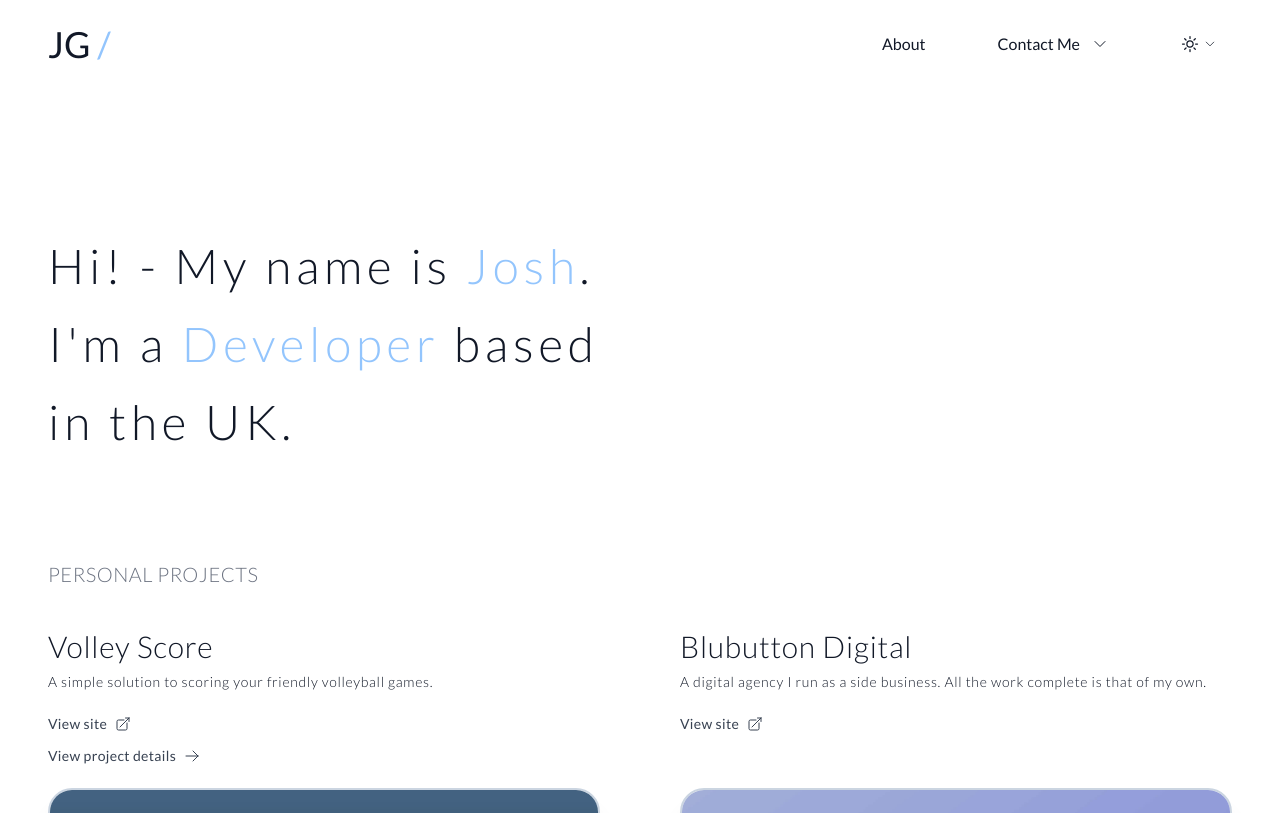
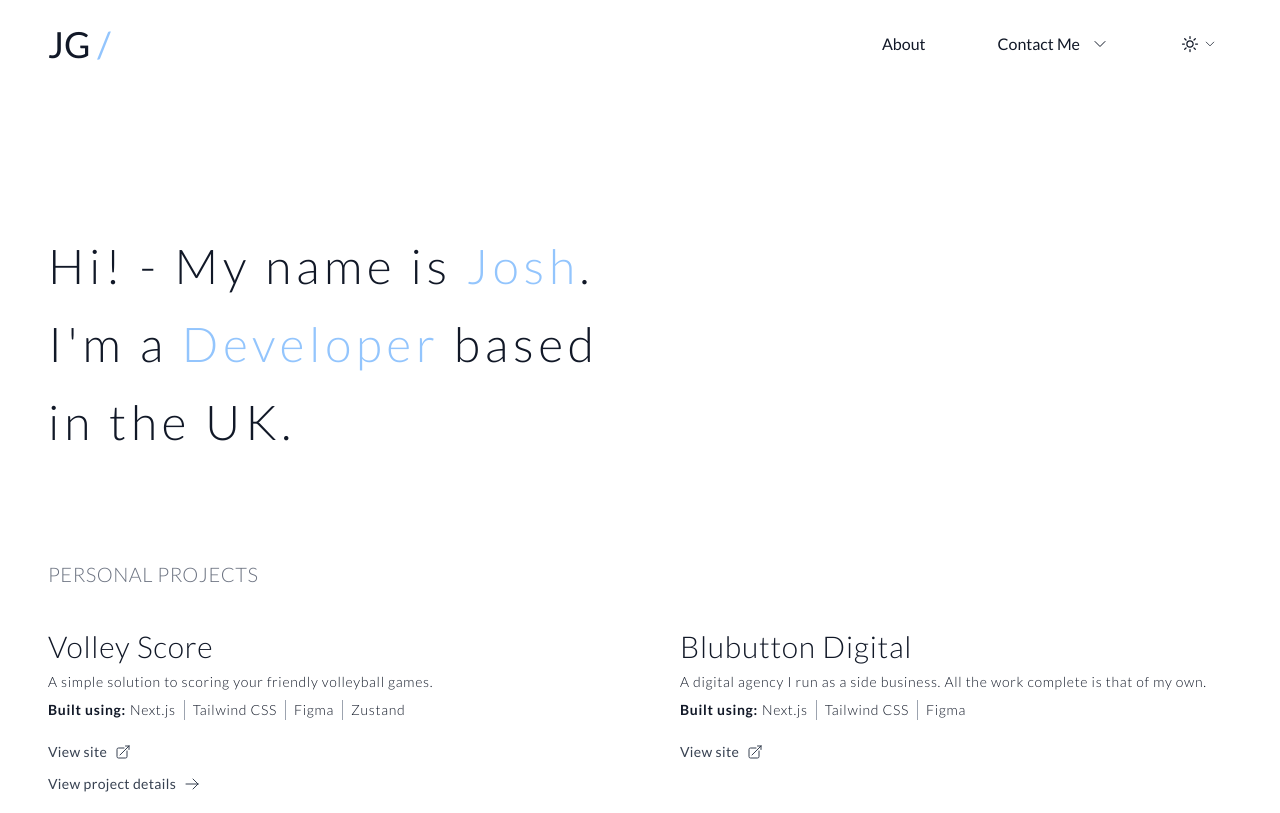
Before and after one commit to jgretton/joshgretton-portfolio, a Next.js app: page / in a window 1280 px wide. Shown: the top 813 px of the page. Built offline with nearby package versions, Linux system fonts and the light colour scheme.

Commit message:
Added built with tag

```diff
--- a/app/page.js
+++ b/app/page.js
@@ -43,6 +43,7 @@ export default function Home() {
                   slug,
                   small_description,
                   more_detail,
+                  built_with,
                 } = item;
                 return (
                   <article key={index} className="relative h-full w-full">
@@ -58,6 +59,7 @@ export default function Home() {
                       small_description={small_description}
                       personal
                       more_detail={more_detail}
+                      built_with={built_with}
                     />
                   </article>
                 );
@@ -83,6 +85,7 @@ export default function Home() {
                   slug,
                   small_description,
                   more_detail,
+                  built_with,
                 } = item;
                 return (
                   <article key={index} className="relative mb-10 grid w-full">
@@ -97,6 +100,7 @@ export default function Home() {
                       slug={slug}
                       small_description={small_description}
                       more_detail={more_detail}
+                      built_with={built_with}
                     />
                   </article>
                 );
--- a/components/card.js
+++ b/components/card.js
@@ -15,9 +15,9 @@ const Card = ({
   slug,
   small_description,
   more_detail,
+  built_with,
 }) => {
   return (
-    // <div className="flex h-full w-full flex-col justify-between gap-5">
     <div className="grid h-full w-full grid-flow-row gap-5">
       <div className="flex flex-col gap-2">
         <h3 className="text-2xl font-light tracking-wide transition-colors sm:text-3xl">
@@ -26,6 +26,16 @@ const Card = ({
         <p className="text-sm font-light tracking-wider dark:text-gray-300">
           {small_description}
         </p>
+        <div className="text-sm font-light tracking-wider dark:text-gray-300">
+          <span className="font-semibold">Built using:</span>
+          <div className="ml-1 inline-flex divide-x divide-gray-400">
+            {built_with.map((item, index) => (
+              <p className="px-2 first:pl-0" key={index}>
+                {item}
+              </p>
+            ))}
+          </div>
+        </div>
         <div className="mt-3 grid place-items-start gap-2">
           <Link
             href={live_href}
--- a/data/projects.js
+++ b/data/projects.js
@@ -13,6 +13,7 @@ export const clientWork = [
     title: "Sheepbridge Business Centre",
     slug: "sheepbridge",
     small_description: "A Business centre ",
+    built_with: ["Next.js", "Tailwind CSS", "Figma"],
     image: SheepDesktop,
     mobileImage: SheepMobile,
     image_alt: "Screenshots of the sheepbridge website",
@@ -22,6 +23,7 @@ export const clientWork = [
   {
     title: "The Wonky Labrador",
     slug: "wonkylabrador",
+    built_with: ["Next.js", "Tailwind CSS", "Figma"],
     small_description: "A micro pub based in Sheffield, UK",
     image: WonkyDestop,
     mobileImage: WonkyMobile,
@@ -36,9 +38,10 @@ export const personalWork = [
   {
     title: "Volley Score",
     slug: "Volleyscore",
+    built_with: ["Next.js", "Tailwind CSS", "Figma", "Zustand"],
     small_description:
       "A simple solution to scoring your friendly volleyball games.",
-    tags: ["NextJS", "TailwindCSS"],
+    tags: ["Next.JS", "TailwindCSS"],
     image: VolleyDesktop,
     mobileImage: VolleyMobile,
     image_alt: "Screenshots of the Volleyscore website",
@@ -48,6 +51,7 @@ export const personalWork = [
   {
     title: "Blubutton Digital",
     slug: "blubuttondigital",
+    built_with: ["Next.js", "Tailwind CSS", "Figma"],
     small_description:
       "A digital agency I run as a side business. All the work complete is that of my own.",
     image: BluButtonDesktop,
```
